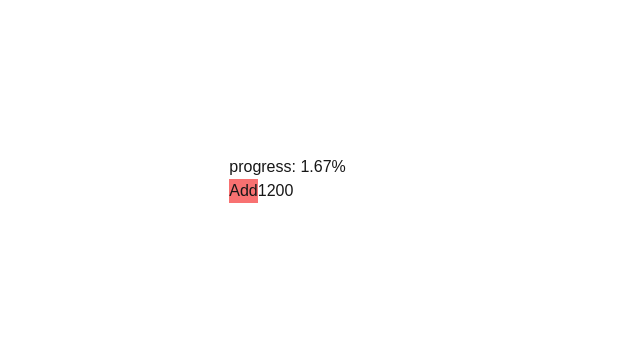
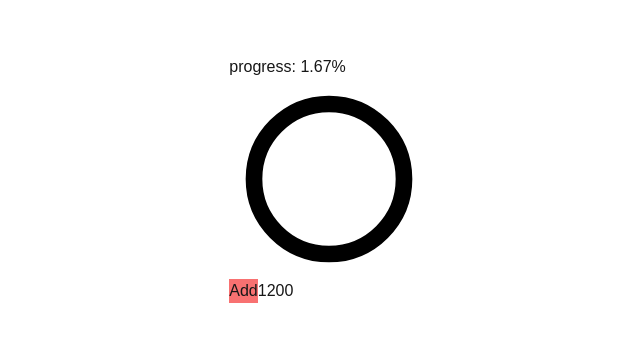
Before and after one commit to ftmhabt/fillit, a Next.js app: page / in a window 1280 px wide. Shown: the part 221-562 px from the top of the page, without its empty margins (293-933 px from the left). Built offline with nearby package versions, Linux system fonts and the light colour scheme.

Commit message:
Add svg outline

```diff
--- a/components/progress.tsx
+++ b/components/progress.tsx
@@ -12,6 +12,21 @@ export default function Progress() {
   return (
     <div>
       <ProgressIndicator goal={goal} score={score} />
+      <svg
+        width="200px"
+        height="200px"
+        viewBox="0 0 24 24"
+        fill="none"
+        xmlns="http://www.w3.org/2000/svg"
+      >
+        <path
+          d="M21 12C21 16.9706 16.9706 21 12 21C7.02944 21 3 16.9706 3 12C3 7.02944 7.02944 3 12 3C16.9706 3 21 7.02944 21 12Z"
+          stroke="#000000"
+          stroke-width="2"
+          stroke-linecap="round"
+          stroke-linejoin="round"
+        />
+      </svg>
       <AddActivity onAdd={AddScore} />
       <input
         type="text"
```
Also changed, not shown: public/circle-svgrepo-com.svg (added).
